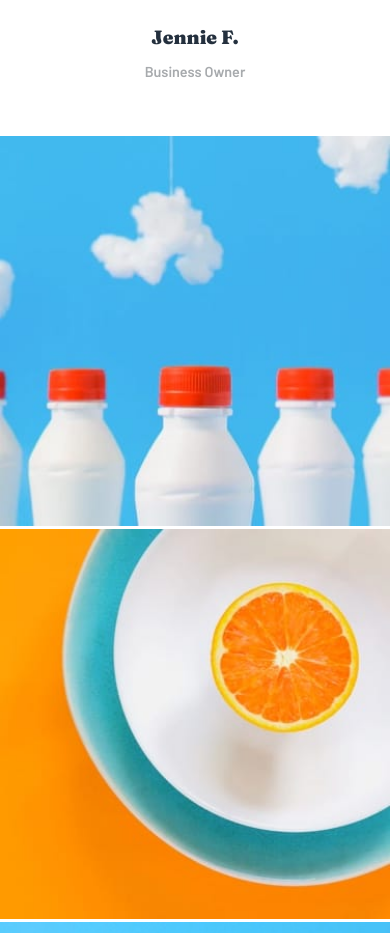
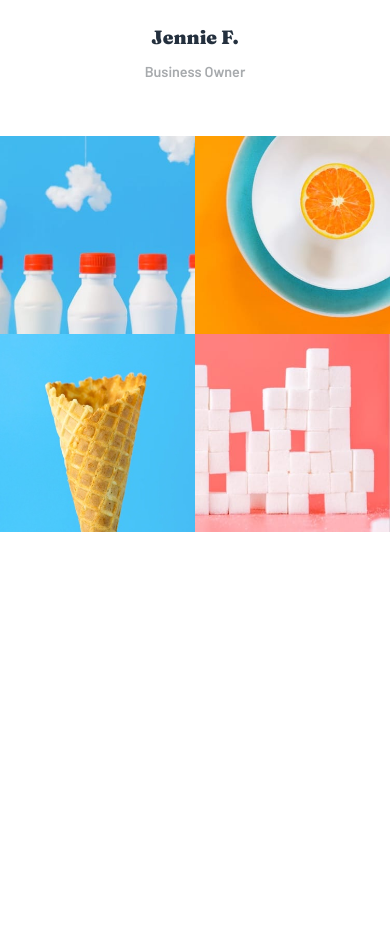
Before and after one commit to Jasminvillatoro/sunnyside-agency, a plain HTML site: page index.html in a window 390 px wide. Shown: the part 4580-5513 px from the top of the page. After the commit the page ends 5115 px from the top, so only its background shows below. Drawn offline with Linux system fonts and the light colour scheme.

Commit message:
third grid styles for images

```diff
--- a/styles.css
+++ b/styles.css
@@ -241,6 +241,11 @@ header {
   font-size: 0.9rem;
 }
 
+/* SECOND GRID */
+.third-grid {
+  display: grid;
+  grid-template-columns: 1fr 1fr 1fr 1fr;
+}
 /* MEDIA QUERIES */
 @media (max-width: 960px) {
   .header-text {
@@ -317,4 +322,9 @@ header {
   .testimonial-cnt {
     padding: 1rem;
   }
+
+  .third-grid {
+    display: grid;
+    grid-template-columns: 1fr 1fr;
+  }
 }
```
